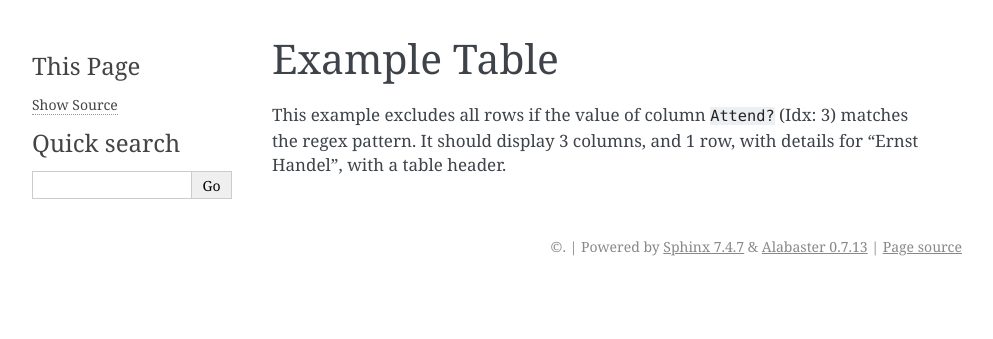
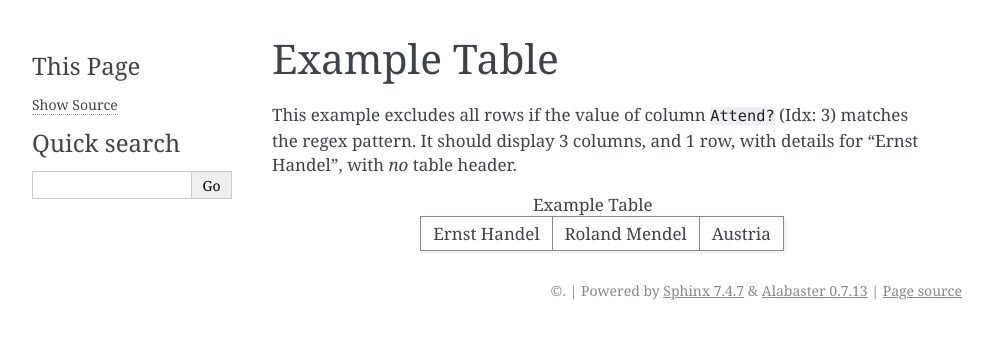
Before and after one commit to crate/sphinx_csv_filter, a Sphinx documentation site: the page built from docs/index.txt, in a window 1280 px wide. Shown: the top 339 px of the page, without its empty margins (148-1141 px from the left). Built offline with Sphinx 7.4.7, drawn with Linux system fonts in a browser that asks for light colours.

Commit message:
Correct an ambiguous example.

```diff
--- a/docs/index.txt
+++ b/docs/index.txt
@@ -4,10 +4,9 @@ Example Table
 
 This example excludes all rows if the value of column ``Attend?`` (Idx: 3)
 matches the regex pattern. It should display 3 columns, and 1 row, with
-details for "Ernst Handel", with a table header.
+details for "Ernst Handel", with *no* table header.
 
 .. csv-filter:: Example Table
-   :header: Company,Contact,Country,Attend?
    :delim: U+0009
    :file: example.csv
    :exclude: {3: '(?i)Y\w*'}
```
